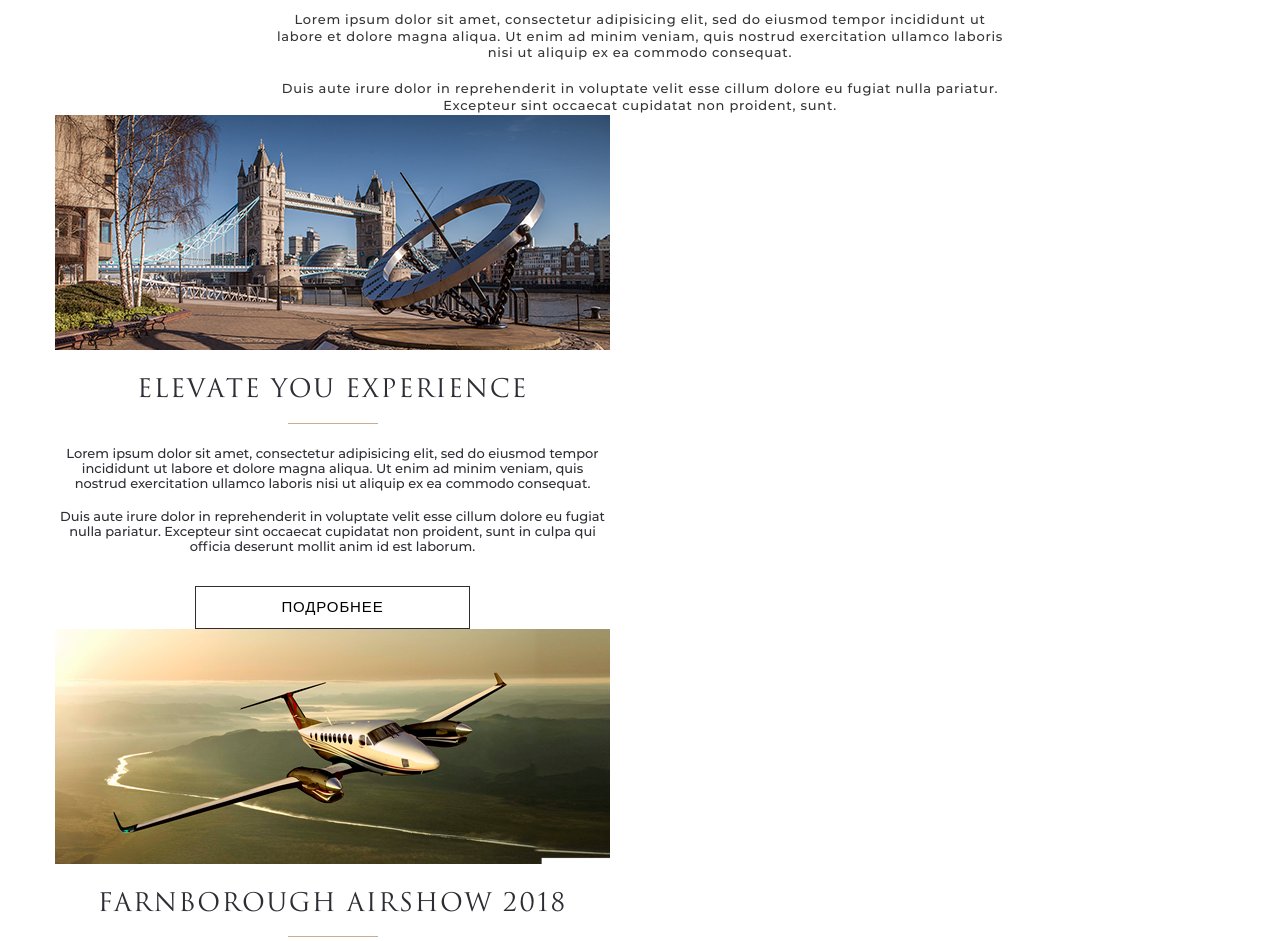
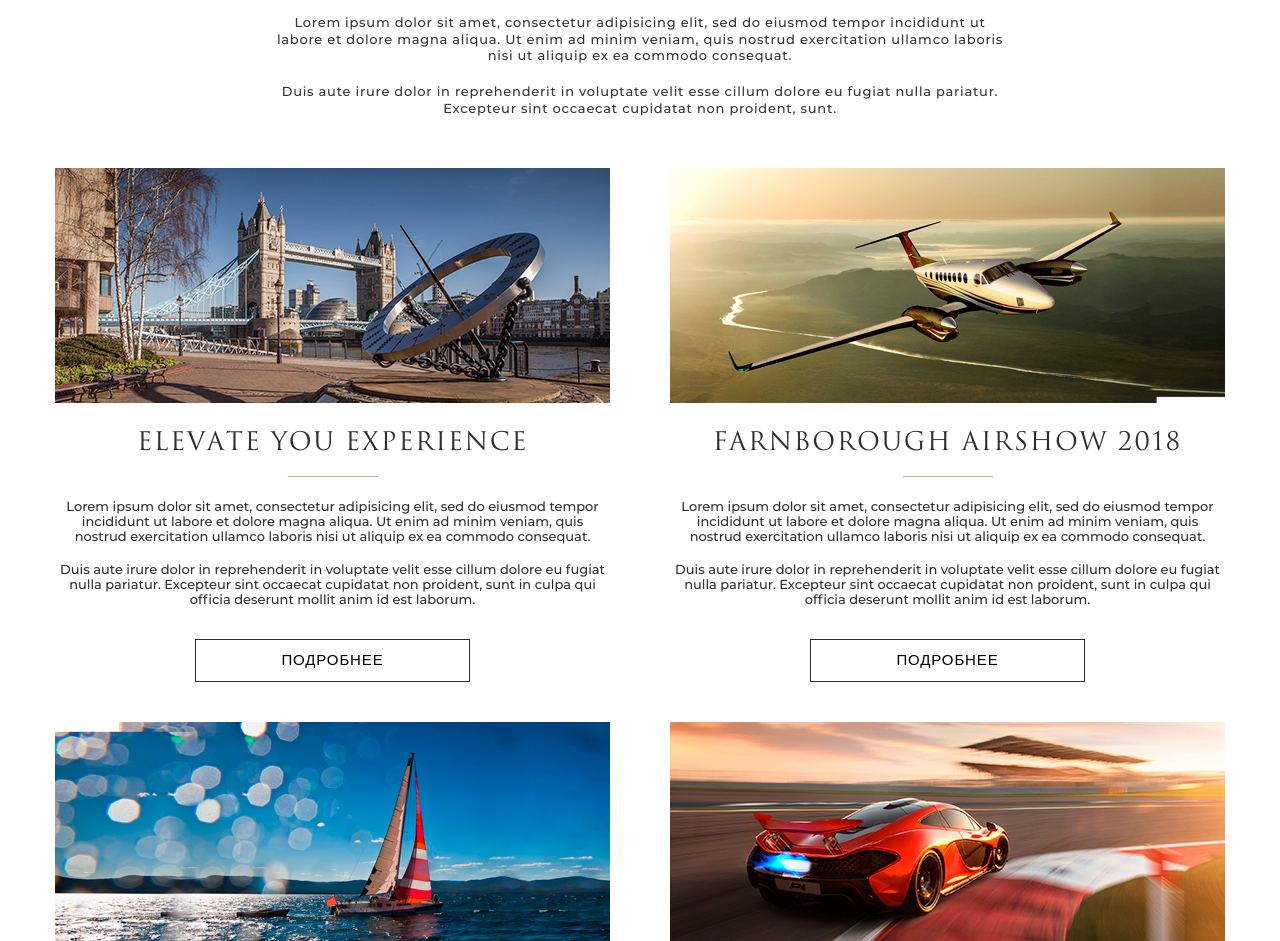
Before and after one commit to ivanov-da/pegasustest, a website built with Parcel: page src/page/index.pug in a window 1280 px wide. Shown: the part 314-1255 px from the top of the page. Built offline with nearby package versions, Linux system fonts and the light colour scheme.

Commit message:
Добавлен контент и адпатив для него

```diff
--- a/src/page/index.pug
+++ b/src/page/index.pug
@@ -45,7 +45,7 @@
           .pegasus__text-one Lorem ipsum dolor sit amet, consectetur adipisicing elit, sed do eiusmod tempor incididunt ut labore et dolore magna aliqua. Ut enim ad minim veniam, quis nostrud exercitation ullamco laboris nisi ut aliquip ex ea commodo consequat.
           .pegasus__text-two Duis aute irure dolor in reprehenderit in voluptate velit esse cillum dolore eu fugiat nulla pariatur. Excepteur sint occaecat cupidatat non proident, sunt.
         .pegasus__cards
-          while j < 5
+          while j < 6
             .pegasus__card
                 +card({
                   imageUrl: picsUrl[j],
--- a/src/page/index.scss
+++ b/src/page/index.scss
@@ -37,6 +37,7 @@
     font-weight: 500;
     text-transform: uppercase;
     letter-spacing: 0.63px;
+    cursor: pointer;
   }
 
   &__page-two {
@@ -104,7 +105,7 @@
   }
 
   &__text-one {
-    margin-top: 21px;
+    margin-top: 24px;
   }
 
   &__text-two {
@@ -112,5 +113,23 @@
   }
 
   &__cards {
+    max-width: 100%;
+    display: flex;
+    justify-content: space-between;
+    flex-wrap: wrap;
+  }
+
+  &__cards {
+    margin-top: 50px;
+  }
+
+  &__card {
+    @media (max-width: 1110px) {
+      margin: 0 auto;
+    }
+
+    &:nth-child(n + 3) {
+      margin-top: 40px;
+    }
   }
 }
```
